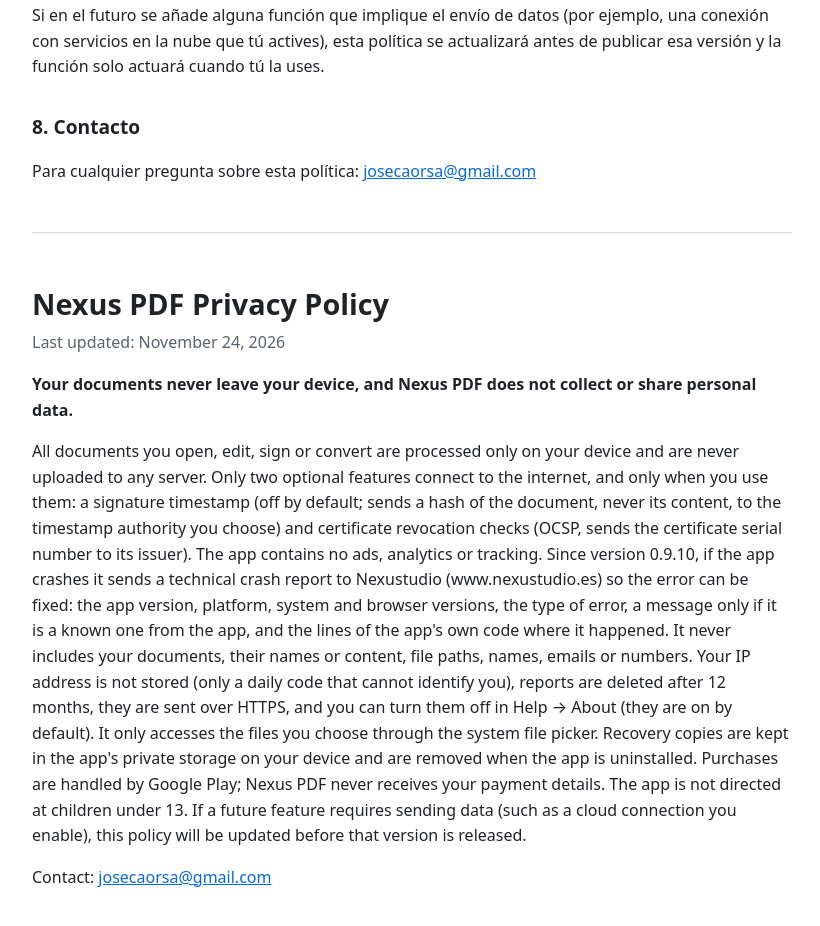
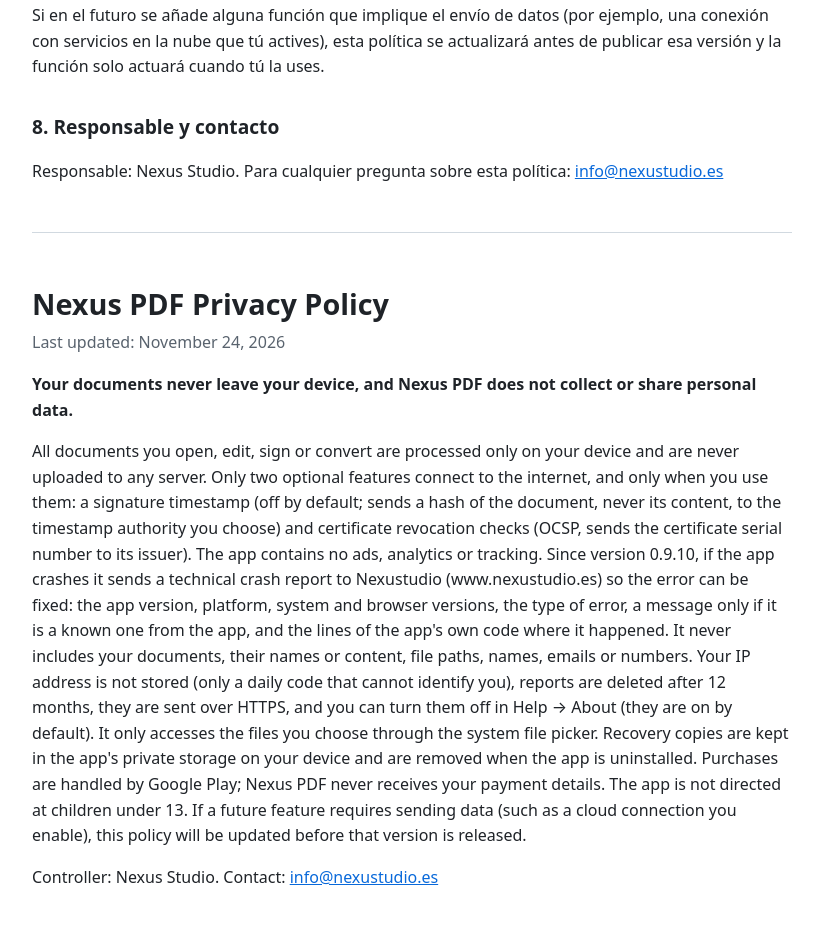
Before and after one commit to jocaorsa/nexus-pdf-privacidad, a plain HTML site: page index.html in a window 1280 px wide. Shown: the part 1666-2592 px from the top of the page, without its empty margins (228-1048 px from the left). Drawn offline with Linux system fonts and the light colour scheme.

Commit message:
Política: responsable Nexus Studio y contacto info@nexustudio.es
Co-Authored-By: Claude Opus 5.5 <noreply@anthropic.com>

```diff
--- a/index.html
+++ b/index.html
@@ -72,8 +72,8 @@ tampoco de menores.</p>
 servicios en la nube que tú actives), esta política se actualizará antes de publicar esa versión y la
 función solo actuará cuando tú la uses.</p>
 
-<h2>8. Contacto</h2>
-<p>Para cualquier pregunta sobre esta política: <a href="mailto:josecaorsa@gmail.com">josecaorsa@gmail.com</a></p>
+<h2>8. Responsable y contacto</h2>
+<p>Responsable: Nexus Studio. Para cualquier pregunta sobre esta política: <a href="mailto:info@nexustudio.es">info@nexustudio.es</a></p>
 
 <hr>
 
@@ -88,7 +88,7 @@ device and are removed when the app is uninstalled. Purchases are handled by Goo
 receives your payment details. The app is not directed at children under 13. If a future feature requires
 sending data (such as a cloud connection you enable), this policy will be updated before that version is
 released.</p>
-<p>Contact: <a href="mailto:josecaorsa@gmail.com">josecaorsa@gmail.com</a></p>
+<p>Controller: Nexus Studio. Contact: <a href="mailto:info@nexustudio.es">info@nexustudio.es</a></p>
 </div>
 
 </body>
```
